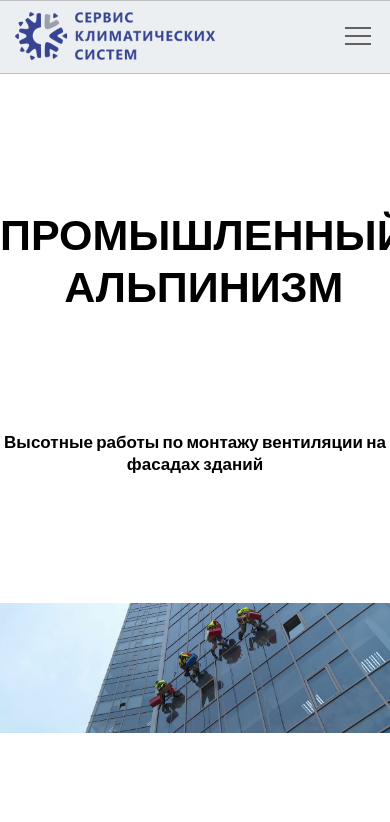
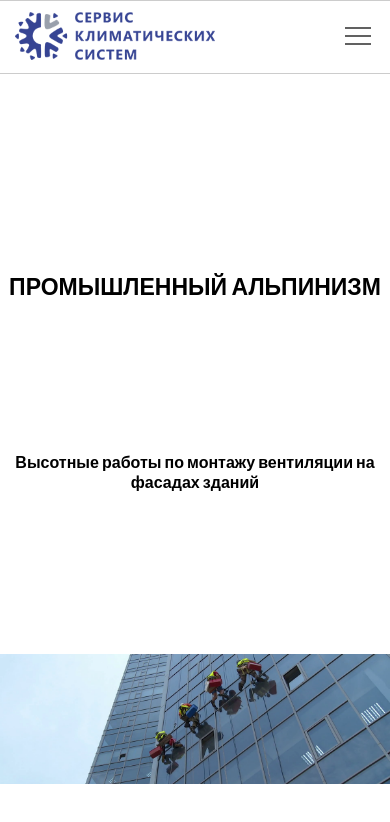
Before and after one commit to ShuePPSHA/pureindustrialalpinism, a plain HTML site: page index.html in a window 390 px wide. Drawn offline with Linux system fonts and the light colour scheme.

Commit message:
add index

```diff
--- a/scss/style.scss
+++ b/scss/style.scss
@@ -19,7 +19,7 @@
    border-bottom: 0.5px solid rgba(0, 0, 0, 0.2);
    position: fixed;
    margin-top: 1px;
-   background: #ECEFF1;
+   background: white;
 
    &__logo {
       & img {
@@ -43,7 +43,8 @@
          }
    }
    }
-//end of main header
+
+      //end of main header
 
 
 .service-page {
@@ -51,8 +52,8 @@
   flex-direction: column;
   justify-content: space-evenly;
   align-items: flex-start;
-  height: 100vh;
-  padding-top: 100px;
+  height: 110vh;
+  padding-top: 130px;
     &__title {
       margin: 0 auto;
       text-align: center;
@@ -77,6 +78,7 @@
     }
     }
 
+     // the end of the service page
 
 @media (min-width: 810px) {
    .mobile-header {
@@ -91,7 +93,7 @@
    .mobile-header {
       width: 100%;
       position: fixed;
-      background: #ECEFF1;
+      background: white;
       max-width: 1920px;
       padding-left: 15px;
       padding-right: 15px;
@@ -195,4 +197,12 @@
       visibility: visible;
       left: 0;
     }
+    .service-page {
+        &__title {
+          font-size: 23px;
+        }
+        &__subtitle {
+          font-size: 16px;
+        }
+      }
  }
```
Also changed, not shown: css/style.css.
